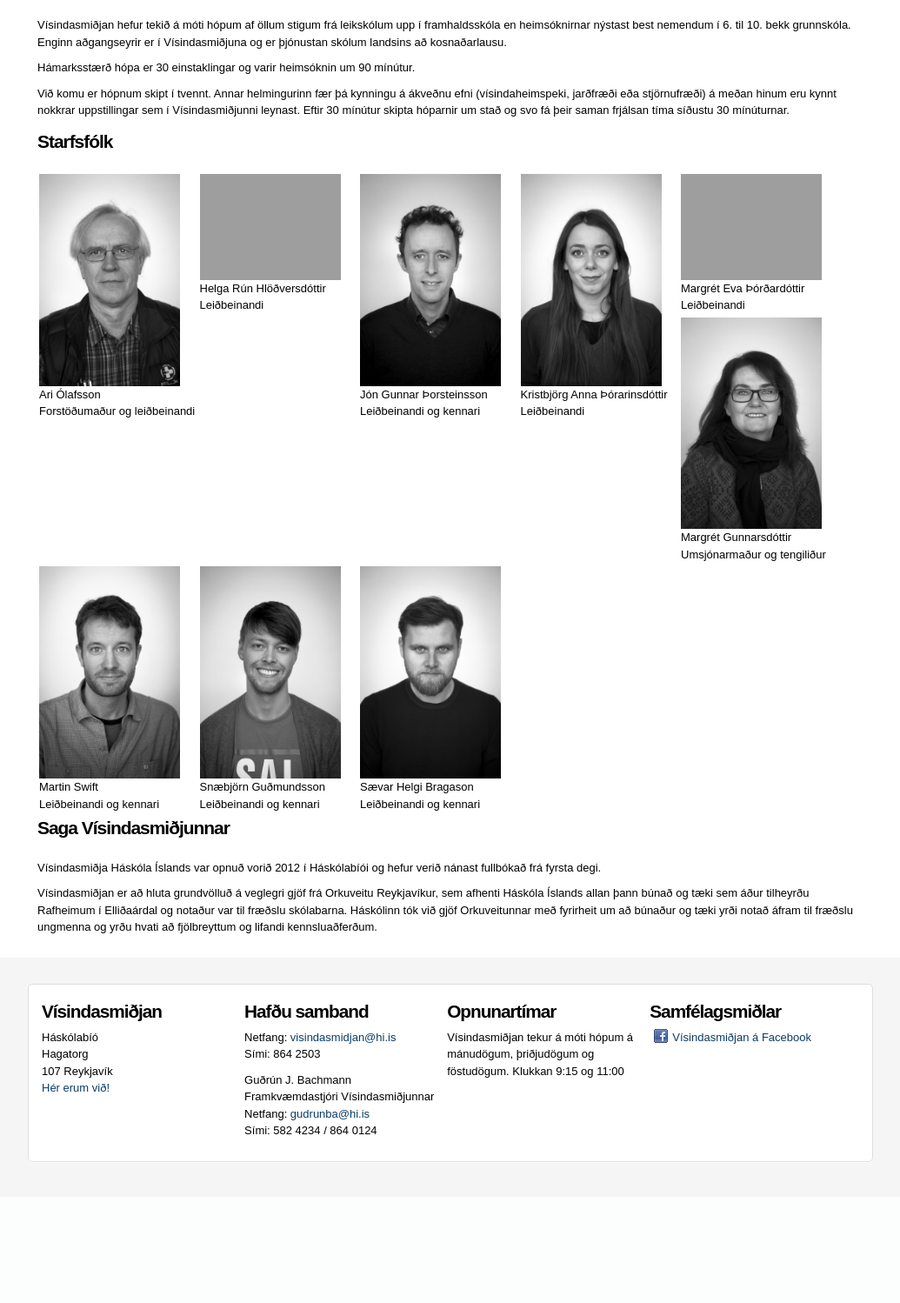
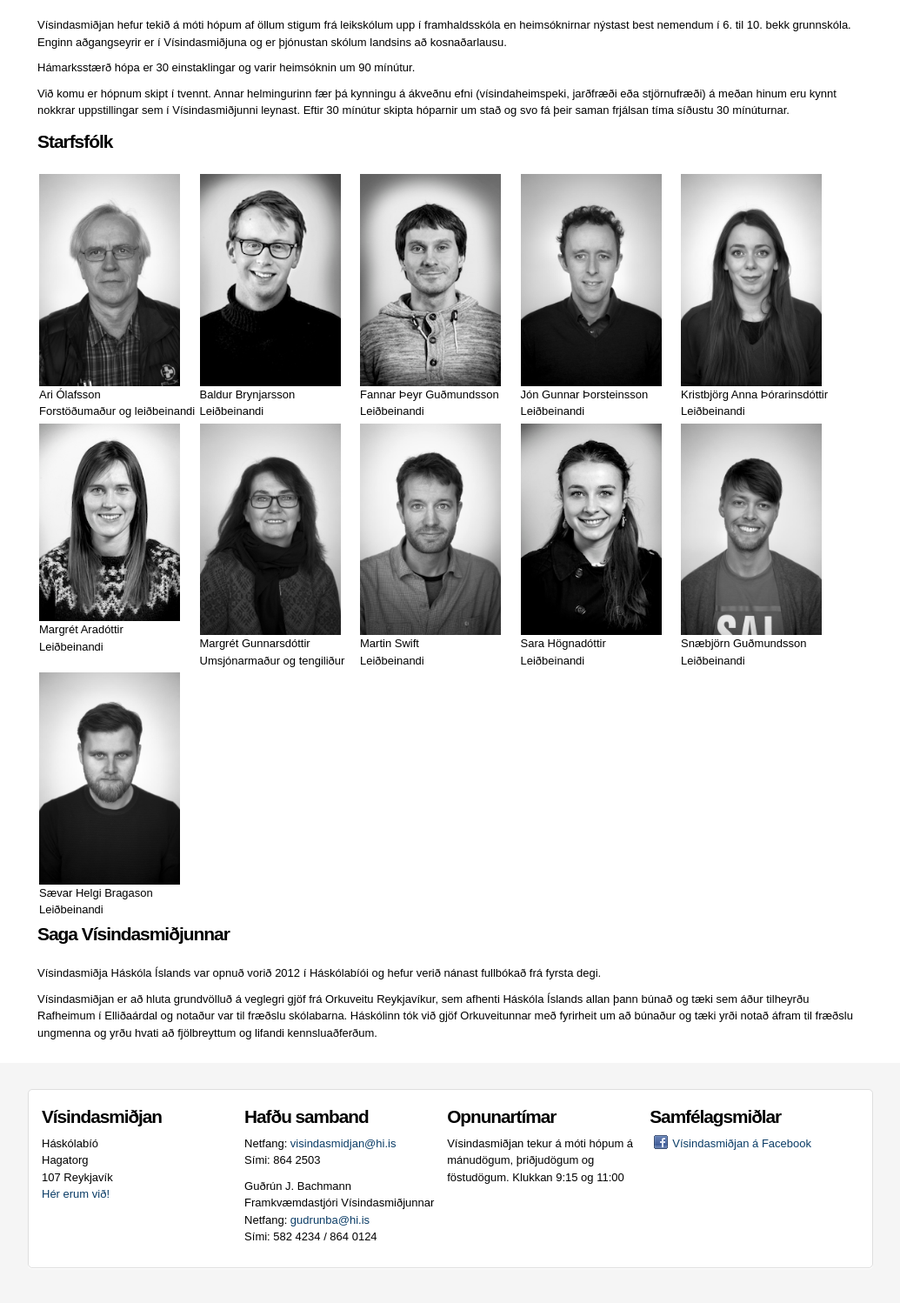
Before and after one commit to ZmjbS/visindasmidjan, a Django app: template templates/um_visindasmidjuna.html in a window 1280 px wide. Shown: the part 518-2016 px from the top of the page at 87% size, without its empty margins (122-1157 px from the left). Before the commit the page ends 1854 px from the top, so only its background shows below. Run offline with Django 3.2, Linux system fonts and the light colour scheme; the template is opened without the code that fills it, so the values that code supplies are empty; grey boxes are pictures that could not be loaded.

Commit message:
Starfsmenn uppfærðir.

```diff
--- a/templates/um_visindasmidjuna.html
+++ b/templates/um_visindasmidjuna.html
@@ -29,12 +29,16 @@
 	<div> Ari Ólafsson<br />Forstöðumaður og leiðbeinandi </div>
 </div>
 <div style="float: left; width: 19%; padding: 2px;">
-	<img width="90%" src="{% static "starfsfolk/img/helga_run_hlodversdottir.jpg" %}" />
-	<div> Helga Rún Hlöðversdóttir<br />Leiðbeinandi </div>
+	<img width="90%" src="{% static "starfsfolk/img/baldur_brynjarsson.jpg" %}" />
+	<div>Baldur Brynjarsson<br />Leiðbeinandi </div>
+</div>
+<div style="float: left; width: 19%; padding: 2px;">
+	<img width="90%" src="{% static "starfsfolk/img/fannar_theyr_gudmundsson.jpg" %}" />
+	<div>Fannar Þeyr Guðmundsson<br />Leiðbeinandi </div>
 </div>
 <div style="float: left; width: 19%; padding: 2px;">
 	<img width="90%" src="{% static "starfsfolk/img/jon_gunnar_thorsteinsson.jpg" %}" />
-	<div> Jón Gunnar Þorsteinsson<br />Leiðbeinandi og kennari
+	<div> Jón Gunnar Þorsteinsson<br />Leiðbeinandi
 	</div>
 </div>
 <div style="float: left; width: 19%; padding: 2px;">
@@ -42,10 +46,8 @@
 	<div> Kristbjörg Anna Þórarinsdóttir<br />Leiðbeinandi </div>
 </div>
 <div style="float: left; width: 19%; padding: 2px;">
-	<img width="90%" src="{% static "starfsfolk/img/margret_eva_thordardottir.jpg" %}" />
-	<div>
-Margrét Eva Þórðardóttir<br />Leiðbeinandi
-	</div>
+	<img width="90%" src="{% static "starfsfolk/img/margret_aradottir.jpg" %}" />
+	<div>Margrét Aradóttir<br />Leiðbeinandi </div>
 </div>
 <div style="float: left; width: 19%; padding: 2px;">
 	<img width="90%" src="{% static "starfsfolk/img/margret_gunnarsdottir.jpg" %}" />
@@ -56,19 +58,23 @@ Margrét Gunnarsdóttir<br />Umsjónarmaður og tengiliður
 <div style="float: left; width: 19%; padding: 2px;">
 	<img width="90%" src="{% static "starfsfolk/img/martin_swift.jpg" %}" />
 	<div>
-Martin Swift<br />Leiðbeinandi og kennari
+Martin Swift<br />Leiðbeinandi
 	</div>
+</div>
+<div style="float: left; width: 19%; padding: 2px;">
+	<img width="90%" src="{% static "starfsfolk/img/sara_hognadottir.jpg" %}" />
+	<div>Sara Högnadóttir<br />Leiðbeinandi </div>
 </div>
 <div style="float: left; width: 19%; padding: 2px;">
 	<img width="90%" src="{% static "starfsfolk/img/snaebjorn_gudmundsson.jpg" %}" />
 	<div>
-Snæbjörn Guðmundsson<br />Leiðbeinandi og kennari
+Snæbjörn Guðmundsson<br />Leiðbeinandi
 	</div>
 </div>
 <div style="float: left; width: 19%; padding: 2px;">
 	<img width="90%" src="{% static "starfsfolk/img/saevar_helgi_bragason.jpg" %}" />
 	<div>
-Sævar Helgi Bragason<br />Leiðbeinandi og kennari
+Sævar Helgi Bragason<br />Leiðbeinandi
 	</div>
 </div>
 
```
